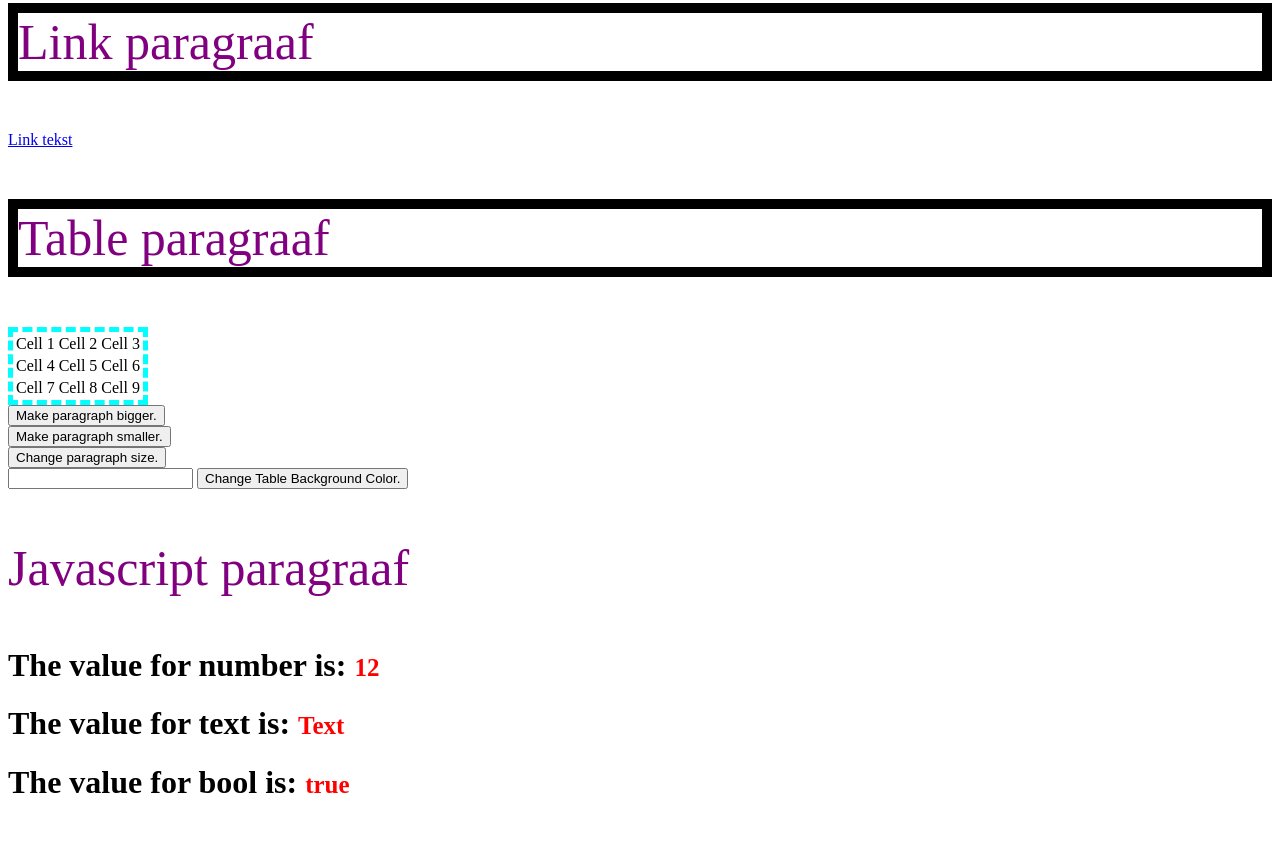
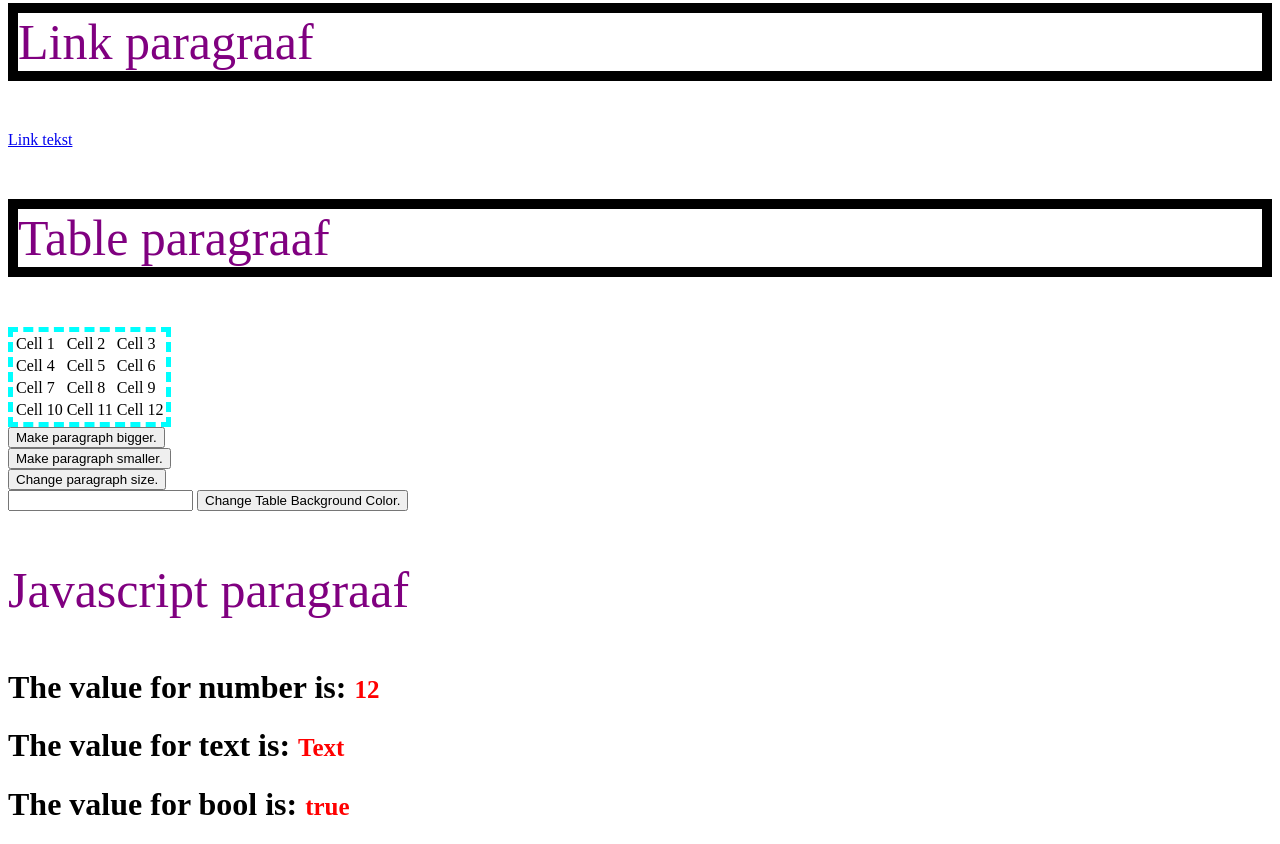
Before and after one commit to teejeepee97/codefounders, a plain HTML site: page index.html in a window 1280 px wide. Shown: the part 758-1602 px from the top of the page. Before the commit the page ends 1580 px from the top, so only its background shows below. Drawn offline with Linux system fonts and the light colour scheme.

Commit message:
third message

```diff
--- a/index.html
+++ b/index.html
@@ -83,6 +83,11 @@
             <td>Cell 8</td>
             <td>Cell 9</td>
         </tr>
+        <tr>
+            <td>Cell 10</td>
+            <td>Cell 11</td>
+            <td>Cell 12</td>
+        </tr>
     </table>
 
     <button type="button" onclick=" makeTextBigger();">
```
